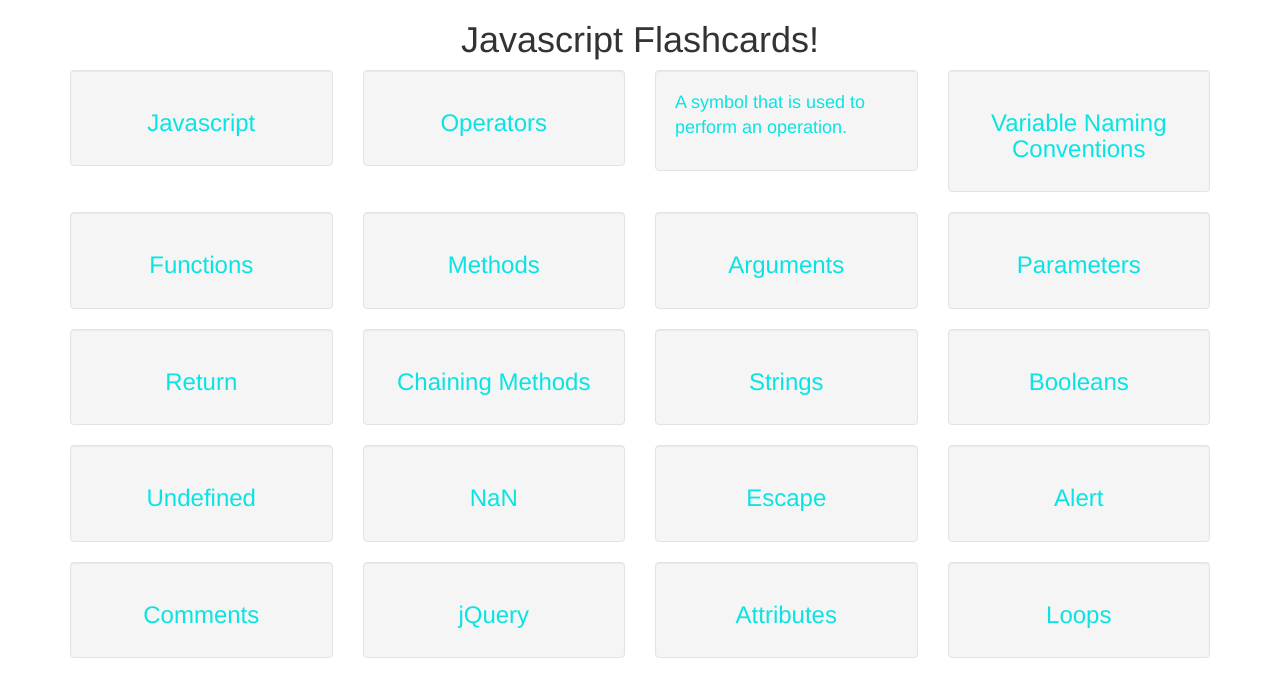
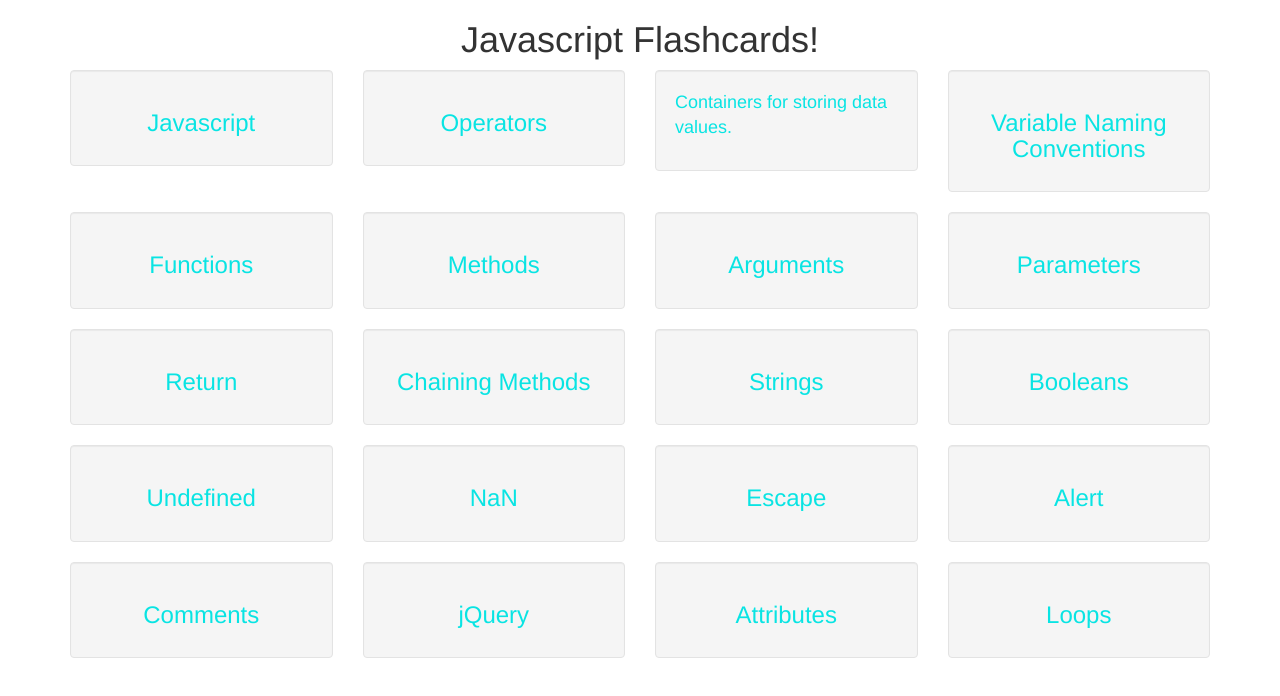
Before and after one commit to ngottlieb87/flashcards, a plain HTML site: page index.html in a window 1280 px wide. Both pictures are taken after a click on the element "Variables". Drawn offline with Linux system fonts and the light colour scheme.

Commit message:
add definitions to cards

```diff
--- a/index.html
+++ b/index.html
@@ -37,7 +37,7 @@
                 <h3><span class="clickable3">Variables</span></h3>
               </div>
               <div class="hide3">
-              <p><span class="clickable3">A symbol that is used to perform an operation.</span></p>
+              <p><span class="clickable3">Containers for storing data values.</span></p>
               </div>
             </div><!--well-->
           </div><!--col-->
@@ -47,7 +47,7 @@
                 <h3><span class="clickable4">Variable Naming Conventions</span></h3>
               </div>
               <div class="hide4">
-              <p><span class="clickable4">A symbol that is used to perform an operation.</span></p>
+              <p><span class="clickable4">Use camel case and an underscore between words. The function variable name should match some patterns which shows that it is a function.</span></p>
               </div>
             </div><!--well-->
           </div><!--col-->
@@ -59,7 +59,7 @@
                 <h3><span class="clickable5">Functions</span></h3>
               </div>
               <div class="hide5">
-              <p><span class="clickable5">A symbol that is used to perform an operation.</span></p>
+              <p><span class="clickable5">A "subprogram" that can be called by code external (or internal in the case of recursion) to the function. Values can be passed to a function, and the function will return a value.</span></p>
               </div>
             </div><!--well-->
           </div><!--col-->
@@ -69,7 +69,7 @@
                 <h3><span class="clickable6">Methods</span></h3>
               </div>
               <div class="hide6">
-              <p><span class="clickable6">A symbol that is used to perform an operation.</span></p>
+              <p><span class="clickable6">Actions that can be performed on objects and contain function definitions.</span></p>
               </div>
             </div><!--well-->
           </div><!--col-->
@@ -79,7 +79,7 @@
                 <h3><span class="clickable7">Arguments</span></h3>
               </div>
               <div class="hide7">
-              <p><span class="clickable7">A symbol that is used to perform an operation.</span></p>
+              <p><span class="clickable7">The arguments object is an Array-like object corresponding to the arguments passed to a function.</span></p>
               </div>
             </div><!--well-->
           </div><!--col-->
@@ -89,7 +89,7 @@
                 <h3><span class="clickable8">Parameters</span></h3>
               </div>
               <div class="hide8">
-              <p><span class="clickable8">A symbol that is used to perform an operation.</span></p>
+              <p><span class="clickable8">A parameter is a named variable passed into a function. Parameter variables are used to import arguments into functions.</span></p>
               </div>
             </div><!--well-->
           </div><!--col-->
@@ -101,7 +101,7 @@
                 <h3><span class="clickable9">Return</span></h3>
               </div>
               <div class="hide9">
-              <p><span class="clickable9">A symbol that is used to perform an operation.</span></p>
+              <p><span class="clickable9">The return statement ends function execution and specifies a value to be returned to the function caller.</span></p>
               </div>
             </div><!--well-->
           </div><!--col-->
@@ -111,7 +111,7 @@
                 <h3><span class="clickable10">Chaining Methods</span></h3>
               </div>
               <div class="hide10">
-              <p><span class="clickable10">A symbol that is used to perform an operation.</span></p>
+              <p><span class="clickable10">Method chaining, also known as named parameter idiom, is a common syntax for invoking multiple method calls in object-oriented programming languages.</span></p>
               </div>
             </div><!--well-->
           </div><!--col-->
@@ -121,7 +121,7 @@
                 <h3><span class="clickable11">Strings</span></h3>
               </div>
               <div class="hide11">
-              <p><span class="clickable11">A symbol that is used to perform an operation.</span></p>
+              <p><span class="clickable11">The String global object is a constructor for strings, or a sequence of characters.</span></p>
               </div>
             </div><!--well-->
           </div><!--col-->
@@ -131,7 +131,7 @@
                 <h3><span class="clickable12">Booleans</span></h3>
               </div>
               <div class="hide12">
-              <p><span class="clickable12">A symbol that is used to perform an operation.</span></p>
+              <p><span class="clickable12">In computer science, a boolean is a logical data type that can have only the values true or false. A boolean is how a programming language lets you represent true and false.</span></p>
               </div>
             </div><!--well-->
           </div><!--col-->
@@ -143,7 +143,7 @@
                 <h3><span class="clickable13">Undefined</span></h3>
               </div>
               <div class="hide13">
-              <p><span class="clickable13">A symbol that is used to perform an operation.</span></p>
+              <p><span class="clickable13">The global undefined property represents the primitive value undefined. It is one of JavaScript's primitive types.</span></p>
               </div>
             </div><!--well-->
           </div><!--col-->
@@ -153,7 +153,7 @@
                 <h3><span class="clickable14">NaN</span></h3>
               </div>
               <div class="hide14">
-              <p><span class="clickable14">A symbol that is used to perform an operation.</span></p>
+              <p><span class="clickable14">The global NaN property is a value representing Not-A-Number.</span></p>
               </div>
             </div><!--well-->
           </div><!--col-->
@@ -163,7 +163,7 @@
                 <h3><span class="clickable15">Escape</span></h3>
               </div>
               <div class="hide15">
-              <p><span class="clickable15">A symbol that is used to perform an operation.</span></p>
+              <p><span class="clickable15">The deprecated escape() function computes a new string in which certain characters have been replaced by a hexadecimal escape sequence.</span></p>
               </div>
             </div><!--well-->
           </div><!--col-->
@@ -173,7 +173,7 @@
                 <h3><span class="clickable16">Alert</span></h3>
               </div>
               <div class="hide16">
-              <p><span class="clickable16">A symbol that is used to perform an operation.</span></p>
+              <p><span class="clickable16">method displays an alert dialog with the optional specified content.</span></p>
               </div>
             </div><!--well-->
           </div><!--col-->
@@ -185,7 +185,7 @@
                 <h3><span class="clickable17">Comments</span></h3>
               </div>
               <div class="hide17">
-              <p><span class="clickable17">A symbol that is used to perform an operation.</span></p>
+              <p><span class="clickable17">add explanatory notes to the code or to prevent the browser from interpreting specific parts of the style sheet. By design, comments have no effect on the layout of a document</span></p>
               </div>
             </div><!--well-->
           </div><!--col-->
@@ -195,7 +195,7 @@
                 <h3><span class="clickable18">jQuery</span></h3>
               </div>
               <div class="hide18">
-              <p><span class="clickable18">A symbol that is used to perform an operation.</span></p>
+              <p><span class="clickable18">JavaScript Library that focuses on simplifying DOM manipulation, AJAX calls, and Event handling. It is used by JavaScript developers frequently.</span></p>
               </div>
             </div><!--well-->
           </div><!--col-->
@@ -205,7 +205,7 @@
                 <h3><span class="clickable19">Attributes</span></h3>
               </div>
               <div class="hide19">
-              <p><span class="clickable19">A symbol that is used to perform an operation.</span></p>
+              <p><span class="clickable19">extends a tag, changing its behavior or providing metadata. An attribute always has the form name=value (the attribute's identifier followed by its associated value).</span></p>
               </div>
             </div><!--well-->
           </div><!--col-->
@@ -215,7 +215,7 @@
                 <h3><span class="clickable20">Loops</span></h3>
               </div>
               <div class="hide20">
-              <p><span class="clickable20">A symbol that is used to perform an operation.</span></p>
+              <p><span class="clickable20">Loops offer a quick and easy way to do something repeatedly.</span></p>
               </div>
             </div><!--well-->
           </div><!--col-->
```
